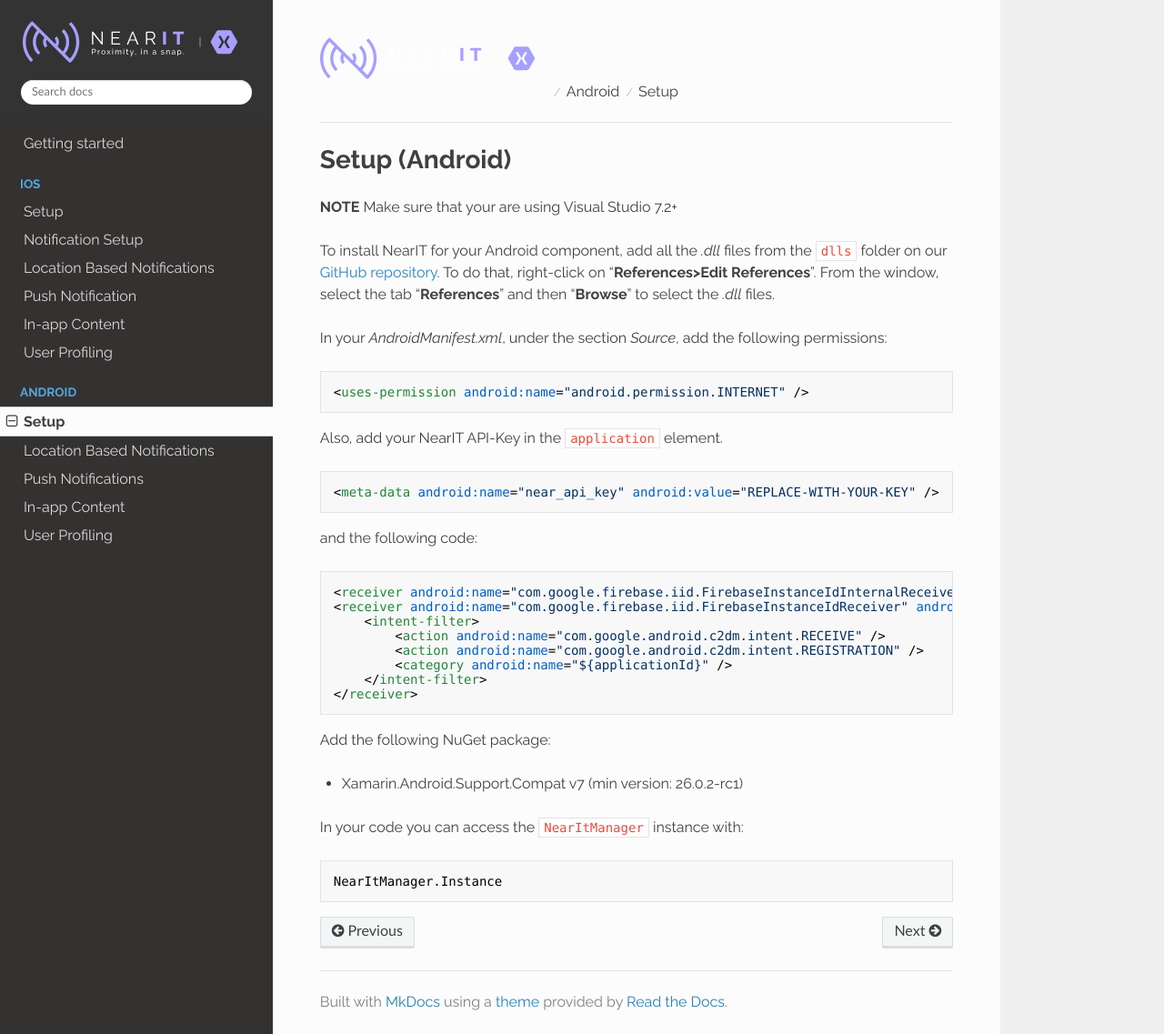
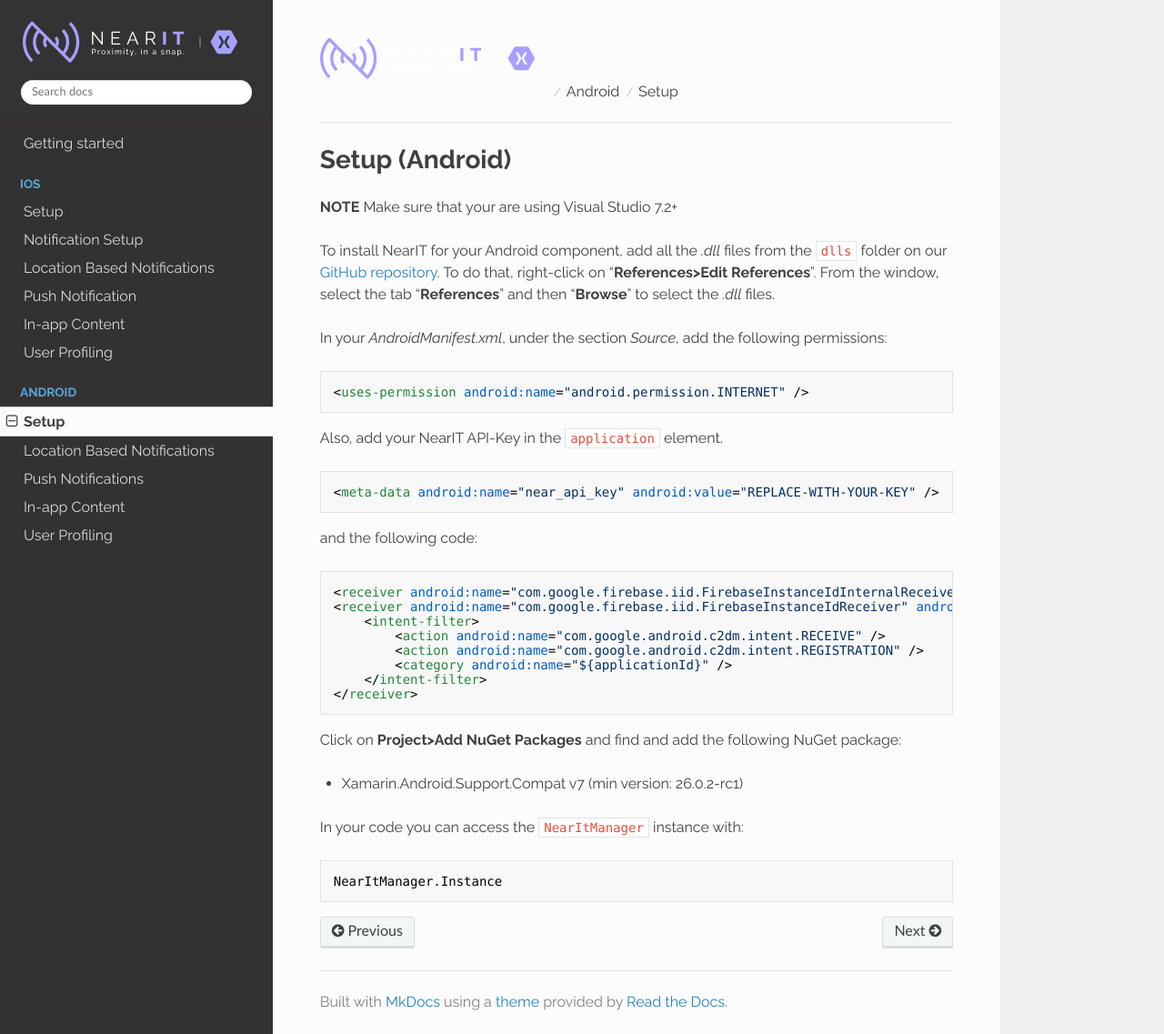
Before and after one commit to nearit/Xamarin-SDK, an MkDocs documentation site: the page built from docs/android/setup.md, in a window 1280 px wide and 1137 px high. Shown: the whole window at 91% size. Built offline with MkDocs 1.6.1, drawn with Linux system fonts in a browser that asks for light colours; nearby versions of some CDN libraries; old or Windows-style settings are respelled for this version of MkDocs.

Commit message:
Update setup.md

````diff
--- a/docs/android/setup.md
+++ b/docs/android/setup.md
@@ -24,7 +24,7 @@ and the following code:
 </receiver>
 ```
 
-Add the following NuGet package:
+Click on **Project>Add NuGet Packages** and find and add the following NuGet package:
 
 - Xamarin.Android.Support.Compat v7 (min version: 26.0.2-rc1)
 
````
